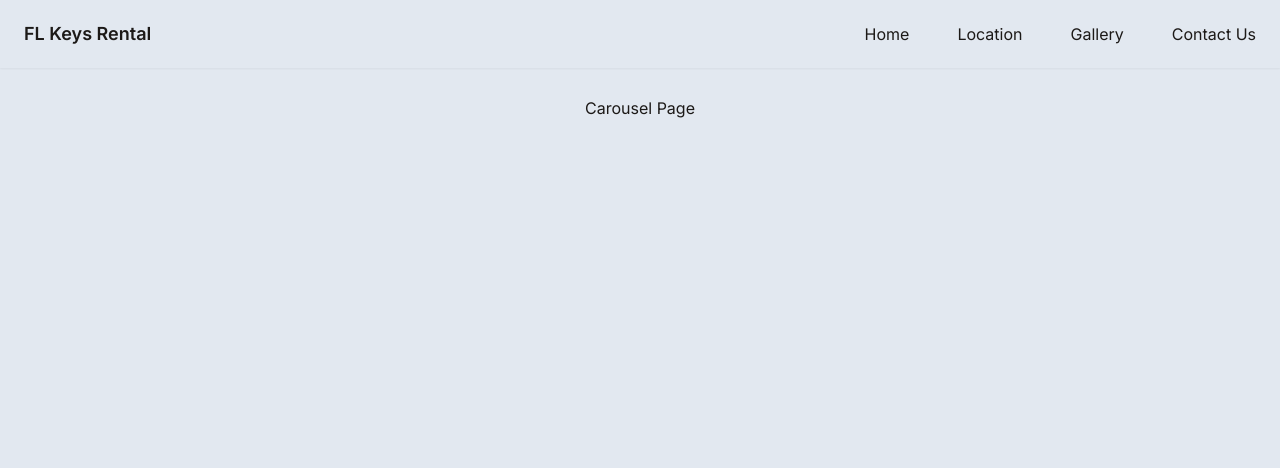
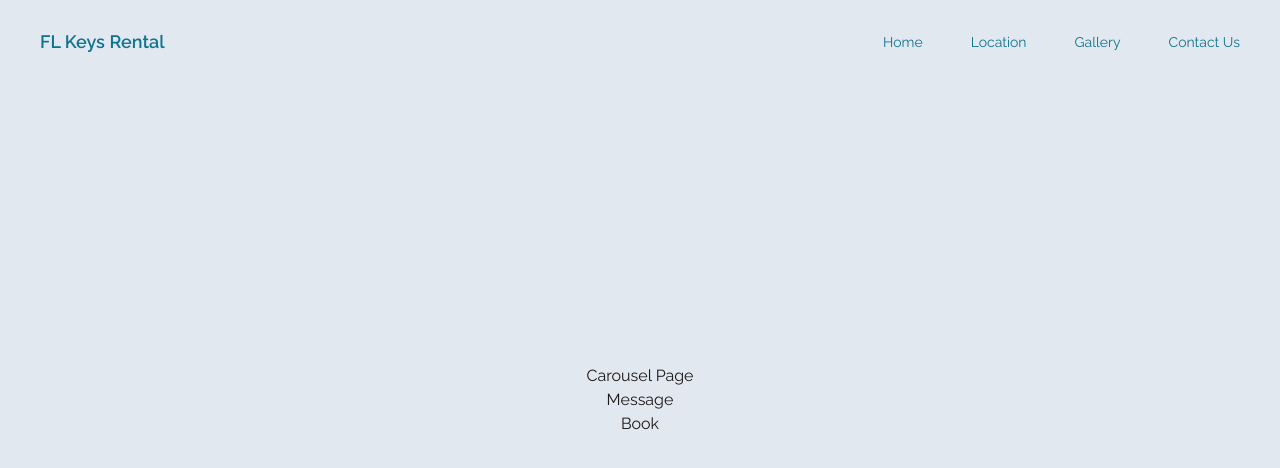
Before and after one commit to jsaique/rental, a Next.js app: page / in a window 1280 px wide. Shown: the top 468 px of the page. Built offline with nearby package versions, Linux system fonts and the light colour scheme.

Commit message:
Added the navbar

```diff
--- a/package.json
+++ b/package.json
@@ -14,6 +14,7 @@
     "postcss": "8.4.28",
     "react": "18.2.0",
     "react-dom": "18.2.0",
+    "react-icons": "^4.10.1",
     "tailwindcss": "3.3.3"
   }
 }
--- a/src/app/globals.css
+++ b/src/app/globals.css
@@ -2,18 +2,9 @@
 @tailwind components;
 @tailwind utilities;
 
-:root {
-  --foreground-rgb: 0, 0, 0;
-  --background-start-rgb: 214, 219, 220;
-  --background-end-rgb: 255, 255, 255;
-}
-
-@media (prefers-color-scheme: dark) {
-  :root {
-    --foreground-rgb: 255, 255, 255;
-    --background-start-rgb: 0, 0, 0;
-    --background-end-rgb: 0, 0, 0;
-  }
+html {
+  scroll-behavior: smooth;
+  font-family: "Raleway", sans-serif;
 }
 
 body {
--- a/src/app/layout.jsx
+++ b/src/app/layout.jsx
@@ -1,8 +1,7 @@
 import "./globals.css";
-import { Inter } from "next/font/google";
+import { Raleway } from "next/font/google";
 import Navbar from "@/components/navbar/navbar";
-import Carousel from "@/components/carousel/Carousel";
-const inter = Inter({ subsets: ["latin"] });
+const inter = Raleway({ subsets: ["latin"] });
 
 export const metadata = {
   title: "FL Keys Rental",
--- a/src/app/page.jsx
+++ b/src/app/page.jsx
@@ -3,7 +3,8 @@ import Carousel from "@/components/carousel/Carousel";
 
 export default function Home() {
   return (
-    <main className="flex min-h-screen flex-col items-center justify-between p-24">
+    // className="flex min-h-screen flex-col items-center justify-between p-24"
+    <main>
       <Carousel />
     </main>
   );
--- a/src/components/carousel/Carousel.jsx
+++ b/src/components/carousel/Carousel.jsx
@@ -1,7 +1,11 @@
 export default function Carousel() {
   return (
     <section>
-      <h1>Carousel Page</h1>
+      <div className="flex flex-col items-center justify-center h-screen">
+        <h1>Carousel Page</h1>
+        <p>Message</p>
+        <button>Book</button>
+      </div>
     </section>
   );
 }
--- a/src/components/navbar/Navbar.jsx
+++ b/src/components/navbar/Navbar.jsx
@@ -1,24 +1,68 @@
+"use client";
+
+import Link from "next/link";
+import { useState } from "react";
+import { AiOutlineMenu, AiOutlineClose } from "react-icons/ai";
+
 export default function Navbar() {
+  const [nav, setNav] = useState(false);
+
+  const navHandler = () => {
+    setNav(!nav);
+  };
+
   return (
-    <header className="fixed top-0 left-0 w-full shadow-sm">
-      <div className="container mx-auto px-6 py-5 flex justify-between items-center">
-        <h1 className="text-lg font-semibold">FL Keys Rental</h1>
+    <header className="fixed left-0 top-0 w-full z-10">
+      <div className="flex justify-between items-center px-10 py-7">
+        <Link href="/">
+          <h1 className="text-lg text-cyan-700 font-semibold">
+            FL Keys Rental
+          </h1>
+        </Link>
         <nav>
-          <ul className="flex gap-12">
+          <ul className="hidden lg:flex gap-12 text-sm [&_a]:text-cyan-700">
             <li>
-              <a href="#">Home</a>
+              <Link href="/">Home</Link>
             </li>
             <li>
-              <a href="#">Location</a>
+              <Link href="/#location">Location</Link>
             </li>
             <li>
-              <a href="#">Gallery</a>
+              <Link href="/gallery">Gallery</Link>
             </li>
             <li>
-              <a href="#">Contact Us</a>
+              <Link href="/contact">Contact Us</Link>
             </li>
           </ul>
         </nav>
+        {/* Mobile */}
+        <div onClick={navHandler} className="block lg:hidden z-10">
+          {/* If nav is true set to close false display the hamburger */}
+          {nav ? <AiOutlineClose size={20} /> : <AiOutlineMenu size={20} />}
+        </div>
+        {/* Mobile drawer */}
+        <div
+          className={
+            nav
+              ? "lg:hidden absolute top-0 left-0 right-0 bottom-0 flex justify-center items-center w-full h-screen [&_a]:text-cyan-700 text-center ease-in duration-300 bg-slate-300"
+              : "lg:hidden absolute top-0 left-[-100%] right-0 bottom-0 flex justify-center items-center w-full h-screen [&_a]:text-cyan-700 text-center ease-in duration-300 bg-slate-300"
+          }
+        >
+          <ul className="[&_a]:text-cyan-700 [&_a]:text-2xl [&_li]:p-2">
+            <li>
+              <Link href="/">Home</Link>
+            </li>
+            <li>
+              <Link href="/#location">Location</Link>
+            </li>
+            <li>
+              <Link href="/#gallery">Gallery</Link>
+            </li>
+            <li>
+              <Link href="/#contact">Contact Us</Link>
+            </li>
+          </ul>
+        </div>
       </div>
     </header>
   );
```
Also changed, not shown: 1 other file (tests, documents, lock files or other folders).
